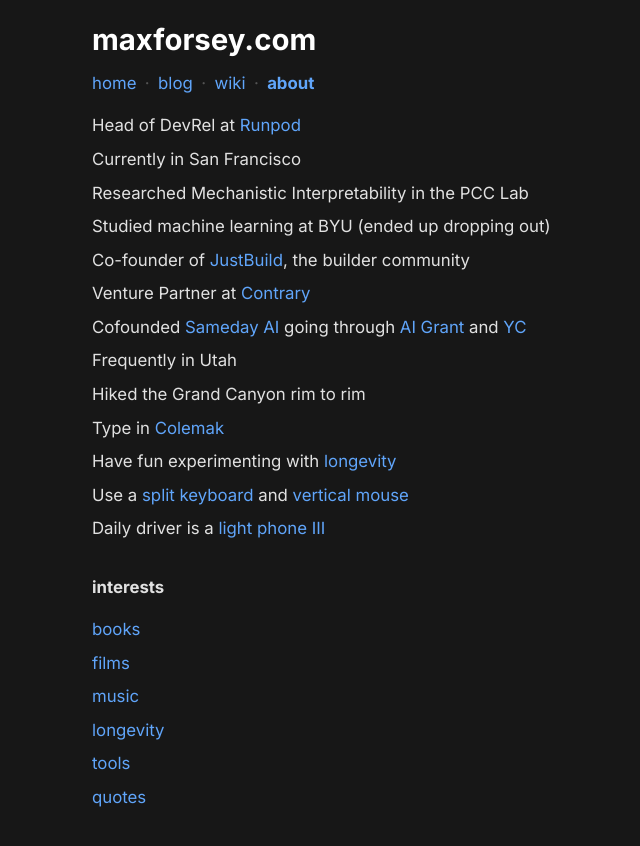
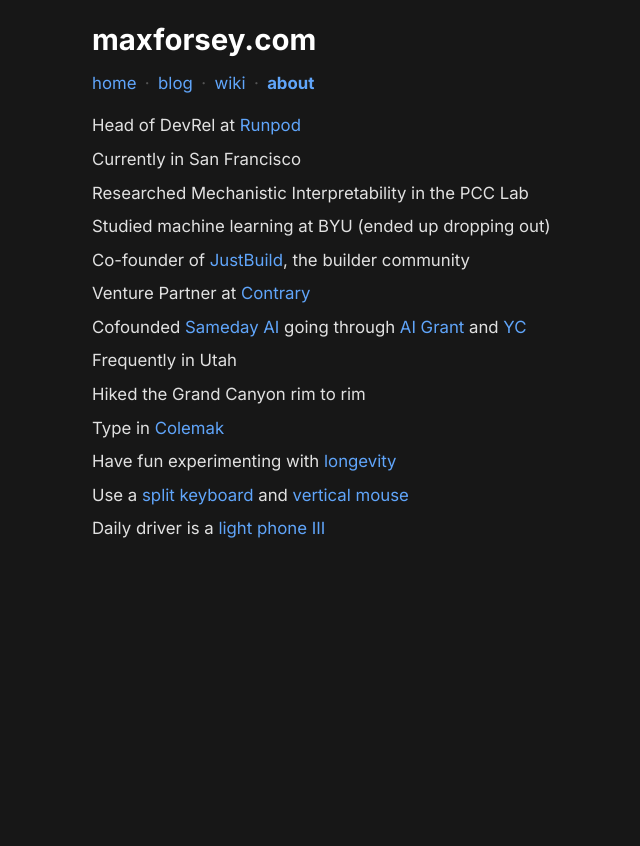
Before and after one commit to max4c/m4c2, a Next.js app: page /about in a window 1280 px wide. Shown: the top 846 px of the page, without its empty margins (212-852 px from the left). After the commit the page ends 800 px from the top, so only its background shows below. Built offline with nearby package versions, Linux system fonts and the light colour scheme; no server answers.

Commit message:
about: remove interests section

```diff
--- a/src/app/about/page.tsx
+++ b/src/app/about/page.tsx
@@ -28,7 +28,7 @@ const highlights: Highlight[] = [
   { text: "Frequently in Utah", links: null },
   { text: "Hiked the Grand Canyon rim to rim", links: null },
   { text: "Type in Colemak", links: [{ url: "https://colemak.com/", text: "Colemak" }] },
-  { text: "Have fun experimenting with longevity", links: [{ url: "https://www.maxforsey.com/blog/longevity", text: "longevity" }] },
+  { text: "Have fun experimenting with longevity", links: [{ url: "/wiki/longevity", text: "longevity" }] },
   { text: "Use a split keyboard and vertical mouse",
     links: [
       { url: "https://www.zsa.io/moonlander/", text: "split keyboard" },
@@ -69,16 +69,6 @@ export default function AboutPage() {
             </p>
           ))}
         </div>
-
-        <p className="font-bold mb-4">interests</p>
-        <div className="space-y-2">
-          <p><Link href="/blog/books" className="text-blue-600 dark:text-blue-400">books</Link></p>
-          <p><Link href="/blog/films" className="text-blue-600 dark:text-blue-400">films</Link></p>
-          <p><Link href="/blog/music" className="text-blue-600 dark:text-blue-400">music</Link></p>
-          <p><Link href="/blog/longevity" className="text-blue-600 dark:text-blue-400">longevity</Link></p>
-          <p><Link href="/blog/tools" className="text-blue-600 dark:text-blue-400">tools</Link></p>
-          <p><Link href="/blog/quotes" className="text-blue-600 dark:text-blue-400">quotes</Link></p>
-        </div>
       </main>
     </>
   );
```
